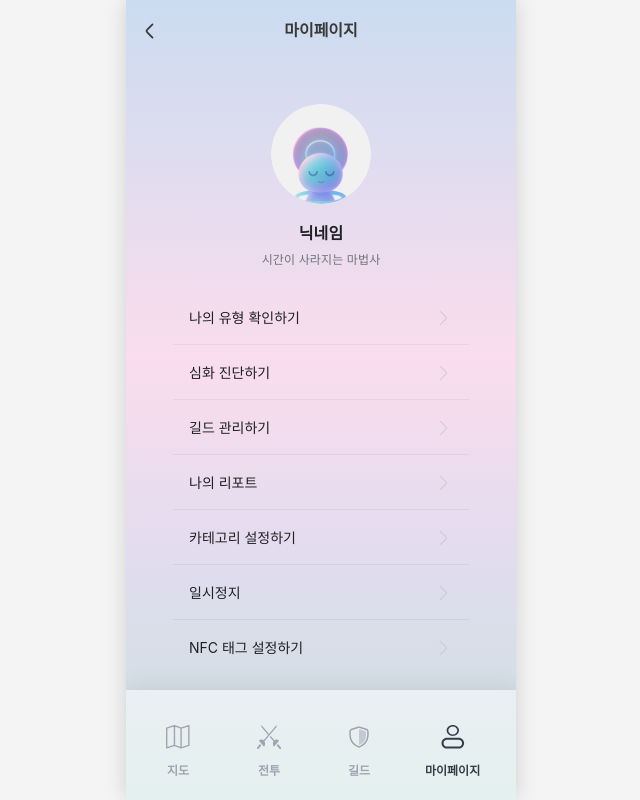
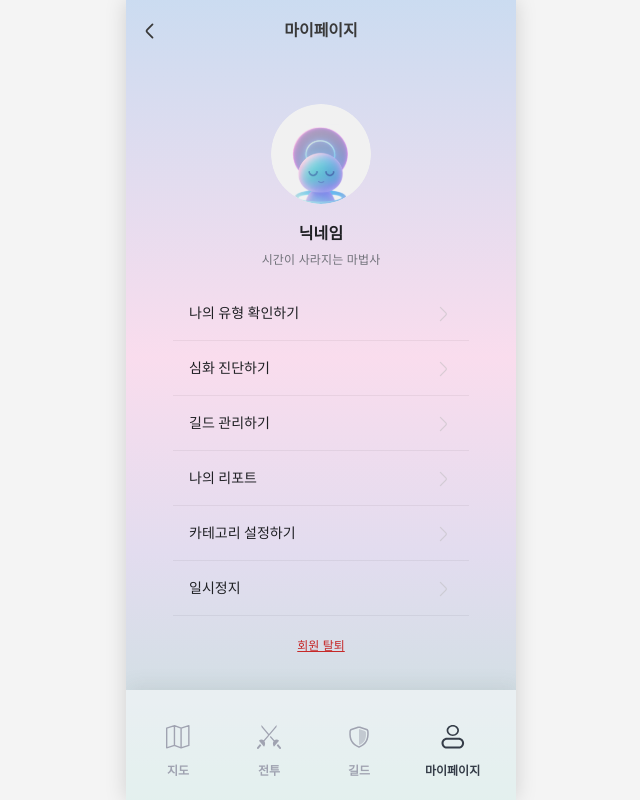
Before and after one commit to VOLRABBIT/VOLRABBIT_FE, a React (Vite) app in the folder Modo-FE/: page /mypage in a window 1280 px wide. Shown: the whole page, without its empty margins (319-959 px from the left). Built offline with nearby package versions, Linux system fonts and the light colour scheme; no server answers; sample sign-in values are in the browser's storage; a web font is replaced by a local one.

Commit message:
feat: 회원 탈퇴 버튼 추가 및 API 연결

```diff
--- a/Modo-FE/src/api/apiStore.js
+++ b/Modo-FE/src/api/apiStore.js
@@ -55,3 +55,9 @@ export const updateNickname = async (nickname) => {
   const response = await api.patch('/api/users/me/nickname', { nickname });
   return response.data;
 };
+
+/** 회원 탈퇴 (현재 로그인 유저 계정·토큰 정보 영구 삭제) */
+export const deleteAccount = async () => {
+  const response = await api.delete('/api/users/me');
+  return response.data;
+};
--- a/Modo-FE/src/page/MyPage/MyPage.jsx
+++ b/Modo-FE/src/page/MyPage/MyPage.jsx
@@ -4,7 +4,7 @@ import { useNavigate } from "react-router-dom";
 
 // API
 import { logout } from "../../api/authApi";
-import { getMyInfo, getPersona } from "../../api/apiStore";
+import { getMyInfo, getPersona, deleteAccount } from "../../api/apiStore";
 
 // 컴포넌트
 import TopBar from "../../components/TopBar/TopBar";
@@ -77,6 +77,7 @@ const CHARACTER_TO_OVERALL_TYPE_ICON = {
 export default function MyPage() {
   const navigate = useNavigate();
   const [showSkipModal, setShowSkipModal] = useState(false);
+  const [showWithdrawModal, setShowWithdrawModal] = useState(false);
   const [showResultPage, setShowResultPage] = useState(false);
   const [myPagePersonaId, setMyPagePersonaId] = useState(null);
   const [currentCharacterId, setCurrentCharacterId] = useState(3); // 기본값: 마법사
@@ -167,6 +168,28 @@ export default function MyPage() {
     navigate("/");
   };
 
+  const handleWithdrawModalClose = () => {
+    setShowWithdrawModal(false);
+  };
+
+  const handleWithdrawConfirm = async () => {
+    setShowWithdrawModal(false);
+    try {
+      await deleteAccount();
+      // 탈퇴 후에는 로그아웃 API가 실패할 수 있으므로, 토큰만 제거하고 랜딩으로 이동
+      try {
+        await logout();
+      } catch {
+        // 무시 (계정 삭제로 이미 토큰 무효화된 경우)
+      }
+      localStorage.removeItem("accessToken");
+      navigate("/", { replace: true });
+    } catch (err) {
+      const msg = err.response?.data?.message ?? "회원 탈퇴에 실패했습니다.";
+      alert(msg);
+    }
+  };
+
   // 결과 페이지가 표시되면 ResultPage만 렌더링
   if (showResultPage) {
     const overallTypeIcon = CHARACTER_TO_OVERALL_TYPE_ICON[currentCharacterId];
@@ -229,6 +252,15 @@ export default function MyPage() {
             </div>
           ))}
         </div>
+
+        {/* 회원 탈퇴 */}
+        <button
+          type="button"
+          className={styles.withdrawLink}
+          onClick={() => setShowWithdrawModal(true)}
+        >
+          <span className={styles.withdrawLinkText}>회원 탈퇴</span>
+        </button>
       </div>
 
       <Navbar activeItem="mypage" />
@@ -243,6 +275,17 @@ export default function MyPage() {
           onStop={handleChangeConfirm}
         />
       )}
+
+      {showWithdrawModal && (
+        <SkipModal
+          title="회원 탈퇴"
+          content="정말 탈퇴하시겠습니까?<br></br>계정과 토큰 정보가 영구 삭제됩니다."
+          stopButtonText="탈퇴하기"
+          continueButtonText="취소"
+          onClose={handleWithdrawModalClose}
+          onStop={handleWithdrawConfirm}
+        />
+      )}
     </div>
   );
 }
--- a/Modo-FE/src/page/MyPage/MyPage.module.css
+++ b/Modo-FE/src/page/MyPage/MyPage.module.css
@@ -84,9 +84,11 @@
 .menuList {
   display: flex;
   width: 328px;
-  flex: 1;
+  flex: 0 1 auto;
+  max-height: 360px;
   min-height: 0;
-  padding: 24px 16px;
+  margin-top: 20px;
+  padding: 0 16px 20px 16px;
   flex-direction: column;
   align-items: flex-start;
   gap: 2px;
@@ -108,8 +110,7 @@
 }
 
 .menuLabel {
-  color: var(--Neutral-Dark-Darkest, #1F2024);
-  font-family: "Inter", -apple-system, BlinkMacSystemFont, sans-serif;
+  color: #1F2024;
   font-size: 14px;
   font-style: normal;
   font-weight: 400;
@@ -121,3 +122,24 @@
   height: 20px;
   opacity: 0.5;
 }
+
+.withdrawLink {
+  display: block;
+  width: 100%;
+  margin-top: auto;
+  padding: 20px 0px 15px 0px;
+  background: none;
+  border: none;
+  color: #c62828;
+  font-size: 12px;
+  font-weight: 400;
+  text-decoration: none;
+  text-align: center;
+  cursor: default;
+  line-height: 1.4;
+}
+
+.withdrawLinkText {
+  text-decoration: underline;
+  cursor: pointer;
+}
```
